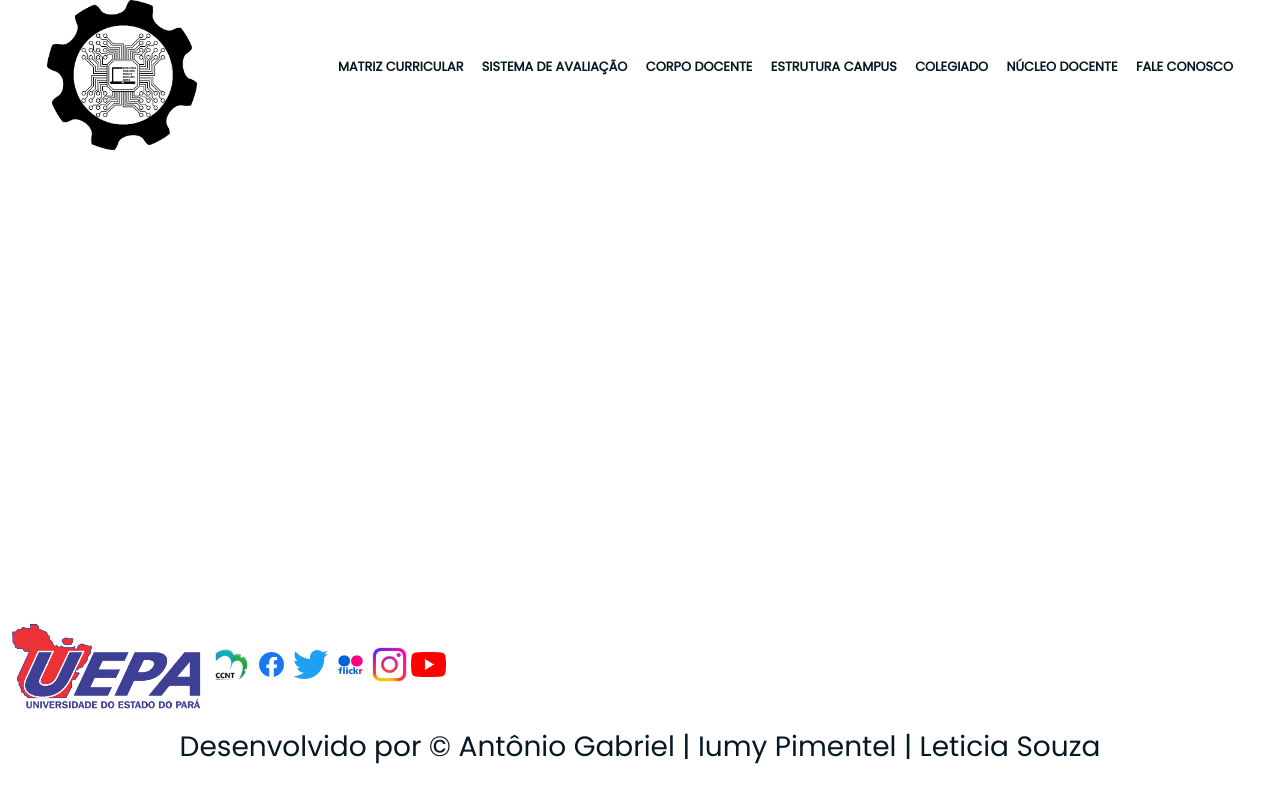
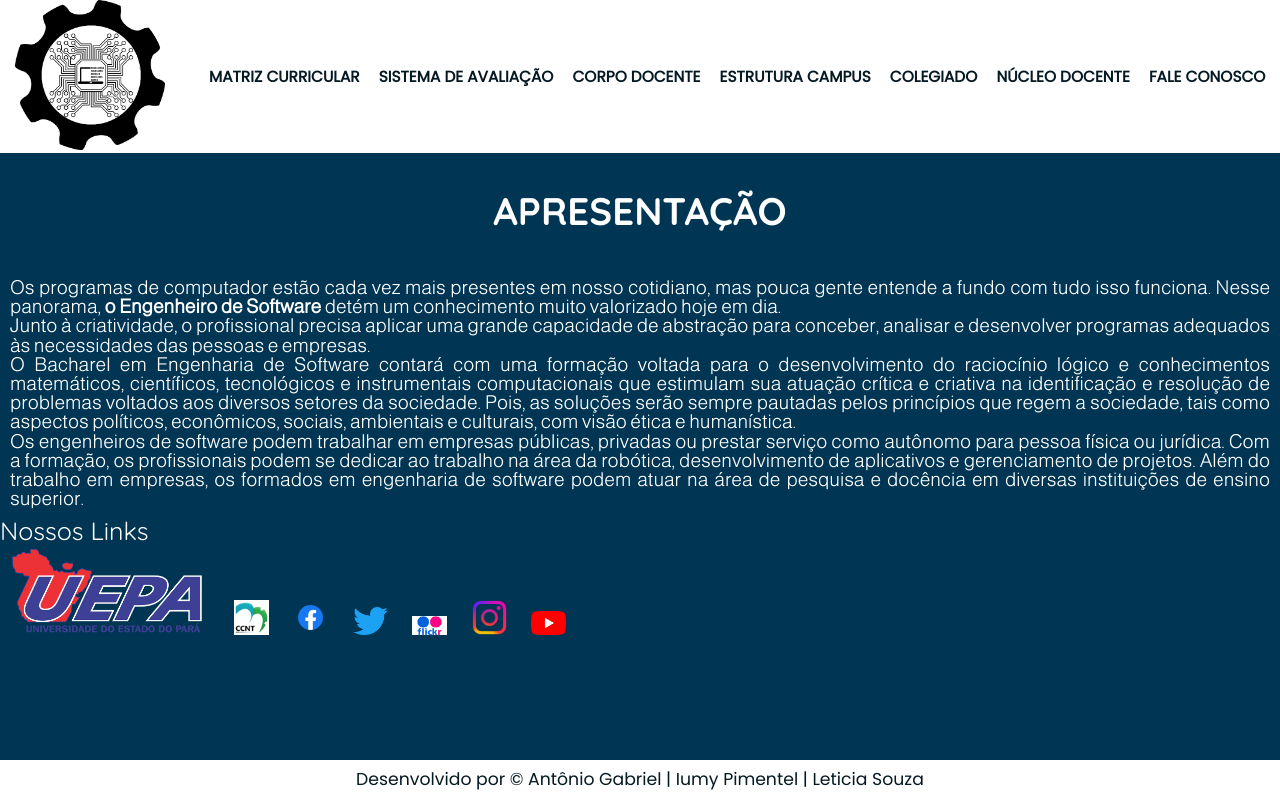
Before and after one commit to leh826/Site_UEPA, a PHP site: page / in a window 1280 px wide. Run offline with PHP 8.4, Linux system fonts and the light colour scheme.

Commit message:
atualização

```diff
--- a/PWAntonioGabriel_IumyPimentel_LeticiaSouza/css/conteudo.css
+++ b/PWAntonioGabriel_IumyPimentel_LeticiaSouza/css/conteudo.css
@@ -41,26 +41,12 @@ b{
 }
 .conteudo-links {
     display: flex;
-    justify-content: space-around;
-
+    text-align: center;
+    align-items: center;
 }
-
-.conteudo-links-redes {
-    display: flex;
-    flex-direction: column;
-}
-
 .conteudo-links-redes a {
     padding: 0.5em;
 }
-.row {
-    display: flex;
-    flex-wrap: wrap;
-    margin: -10px; /* Margem negativa para compensar o espaçamento */
-}
-.row > * {
-    margin: 10px; /* Espaçamento entre os elementos */
-  }
 #logo {
     max-width: 35px;
     max-height: 35px;
@@ -73,4 +59,5 @@ b{
     max-height: 100px;
     width: auto;
     height: auto;
+    justify-content: space-between;
 }
--- a/PWAntonioGabriel_IumyPimentel_LeticiaSouza/css/rodape.css
+++ b/PWAntonioGabriel_IumyPimentel_LeticiaSouza/css/rodape.css
@@ -5,7 +5,7 @@
     font-family: var(--fonte-principal);
     font-size: .9em;
     font-weight: 450;
-    position: relative;
+    position:absolute;
     bottom: 0;
     width: 100%;
     height: 2.5rem;
--- a/PWAntonioGabriel_IumyPimentel_LeticiaSouza/fale_conosco.html
+++ b/PWAntonioGabriel_IumyPimentel_LeticiaSouza/fale_conosco.html
@@ -61,5 +61,6 @@
    <div class="rodape">
         <h3>Desenvolvido por &copy; Antônio Gabriel | Iumy Pimentel | Leticia Souza </h3>
    </div>
+   <script src="./js/bootstrap.js"></script>
 </body>
 </html>
--- a/PWAntonioGabriel_IumyPimentel_LeticiaSouza/index.html
+++ b/PWAntonioGabriel_IumyPimentel_LeticiaSouza/index.html
@@ -8,7 +8,7 @@
     <link rel="icon" href="./img/Logo Curso Sem fundo.png">
     <link rel="stylesheet" href="./css/reset.css">
     <link rel="stylesheet" href="./css/styles.css">
-    <link rel="stylesheet" href="./css/bootstrap.css">
+    <!--<link rel="stylesheet" href="./css/bootstrap.css">-->
 
 </head>
 <body>
@@ -43,8 +43,8 @@
 
         <div class="conteudo">
             <h2 class="titulo__link">Nossos Links</h2>
-            <div class="row">
-                <div class="col-md-6">
+            <div class="conteudo-links">
+                <div class="conteudo-links-redes">
                     <a href="https://www.uepa.br/"><img src="./img/marcauepa.png" alt="Logo Uepa" class="conteudo-link"
                             id="logo-uepa"></a>
                     <a href="https://www.uepa.br/pt-br/pagina/centro-de-ci%C3%AAncias-naturais-e-tecnologia"><img
@@ -66,6 +66,5 @@
    <div class="rodape">
         <h3>Desenvolvido por &copy; Antônio Gabriel | Iumy Pimentel | Leticia Souza </h3>
    </div>
-   <script></script>
 </body>
 </html>
```
